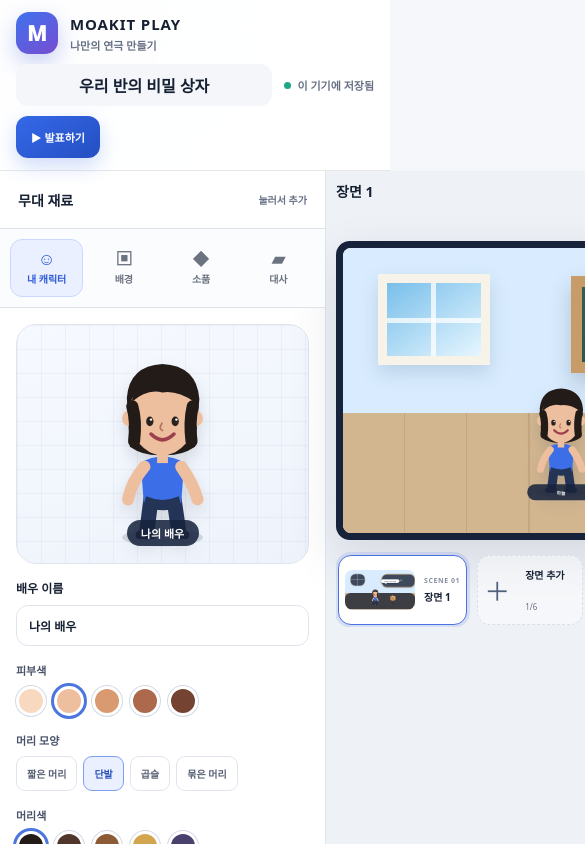
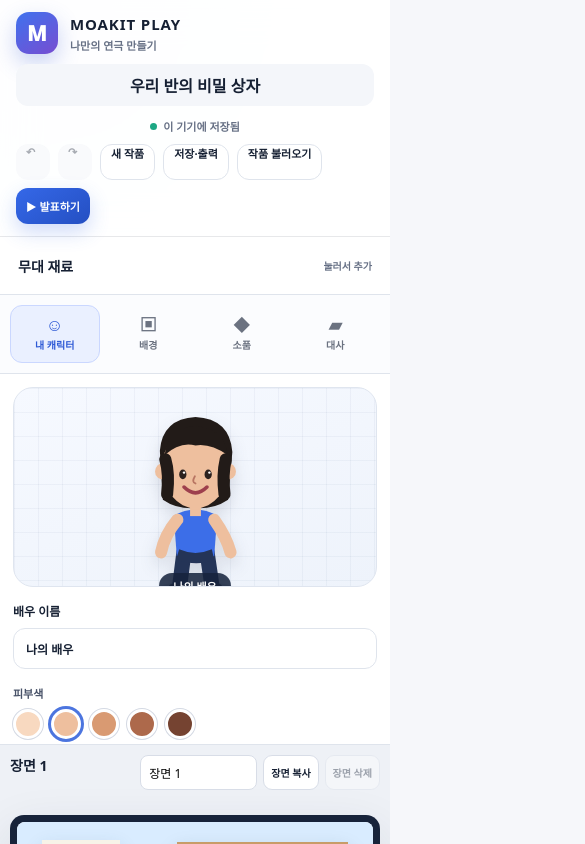
Before and after one commit to themonsteredu/ai-drama, a Next.js app in the folder apps/play-studio/: page / in a window 390 px wide. Shown: the top 844 px of the page, 585 px wide, since content can reach past the window. Built offline with nearby package versions, Linux system fonts and the light colour scheme; a web font is replaced by a local one.

Commit message:
fix(play): apply responsive layouts after desktop rules and keep mobile export controls visible

```diff
--- a/apps/play-studio/app/fonts.css
+++ b/apps/play-studio/app/fonts.css
@@ -1,6 +1,9 @@
 @font-face{font-family:'S-Core Dream';src:url('https://cdn.jsdelivr.net/gh/projectnoonnu/noonfonts_six@1.2/S-CoreDream-4Regular.woff') format('woff');font-style:normal;font-weight:100 450;font-display:swap}
 @font-face{font-family:'S-Core Dream';src:url('https://cdn.jsdelivr.net/gh/projectnoonnu/noonfonts_six@1.2/S-CoreDream-5Medium.woff') format('woff');font-style:normal;font-weight:451 599;font-display:swap}
 @font-face{font-family:'S-Core Dream';src:url('https://cdn.jsdelivr.net/gh/projectnoonnu/noonfonts_six@1.2/S-CoreDream-6Bold.woff') format('woff');font-style:normal;font-weight:600 950;font-display:swap}
-.header-actions{flex-wrap:wrap;min-width:0}.header-actions>button{flex-shrink:0;white-space:nowrap}.stage-toolbar,.scene-tools{flex-wrap:wrap}.scene-tools{max-width:100%;min-width:0}.export-error{overflow-wrap:anywhere;word-break:normal;max-width:100%}
+/* Loaded after the base stylesheet: its top-level @imports precede its desktop rules. */
+.header-actions{flex-wrap:wrap;min-width:0}.header-actions>button{flex-shrink:0;white-space:nowrap}.stage-toolbar,.scene-tools{flex-wrap:wrap}.scene-tools{max-width:100%;min-width:0}.export-error{overflow-wrap:anywhere;word-break:normal;max-width:100%}.workspace-shell,.stage-column{min-width:0}
 @media(min-width:1201px){.app-header{grid-template-columns:220px minmax(180px,1fr) minmax(460px,.8fr)}}
-@media(max-width:700px){.app-header{grid-template-columns:1fr;gap:10px;padding:12px 16px}.header-center{min-width:0;width:100%;grid-column:auto}.header-actions{justify-content:flex-start;grid-column:auto}.project-title{min-width:0;max-width:100%}.stage-toolbar>div{max-width:100%}.scene-tools input{max-width:130px}}
+@media(max-width:1180px){.app-header{grid-template-columns:200px minmax(150px,1fr) minmax(280px,.8fr)}.workspace-shell{grid-template-columns:270px minmax(0,1fr)}.inspector-panel{grid-column:1/-1;border-left:0;border-top:1px solid var(--line)}.inspector-scroll{max-height:none;grid-template-columns:repeat(3,minmax(0,1fr))}.header-center{min-width:0;flex-wrap:wrap}.project-title{min-width:0;max-width:100%}}
+@media(max-width:860px){.app-header{position:relative;grid-template-columns:1fr;gap:10px;padding:12px 16px}.header-center{min-width:0;width:100%;grid-column:auto;grid-row:auto}.header-actions{justify-content:flex-start;grid-column:auto}.header-actions .secondary-button,.header-actions .icon-button{display:inline-flex}.workspace-shell{display:block}.asset-panel,.inspector-panel{border:0;border-bottom:1px solid var(--line)}.panel-scroll{max-height:440px}.stage-column{padding:14px}.stage-toolbar>div{max-width:100%}.scene-tools input{max-width:130px}.inspector-scroll{max-height:none;grid-template-columns:repeat(2,minmax(0,1fr))}.presentation-topbar{flex-wrap:wrap;gap:12px}.presentation-topbar>div{min-width:0}.presentation-topbar strong{overflow-wrap:anywhere}}
+@media(max-width:560px){.brand-lockup small{display:block}.header-actions .icon-button{width:34px;height:34px}.header-actions>button{min-height:36px;font-size:11px;padding:0 10px}.panel-scroll{max-height:370px;padding:13px}.builder-preview{height:200px}.stage-column{padding:10px}.stage-toolbar span{display:none}.stage-surround{padding:7px;border-radius:14px}.stage-board{border-radius:8px}.scene-tools{justify-content:flex-start}.scene-tools input{width:116px}.scene-tools button{white-space:nowrap;font-size:10px;padding:0 7px}.inspector-scroll{grid-template-columns:minmax(0,1fr)}.app-footer{flex-wrap:wrap;gap:7px}.app-footer i{display:none}}
```
